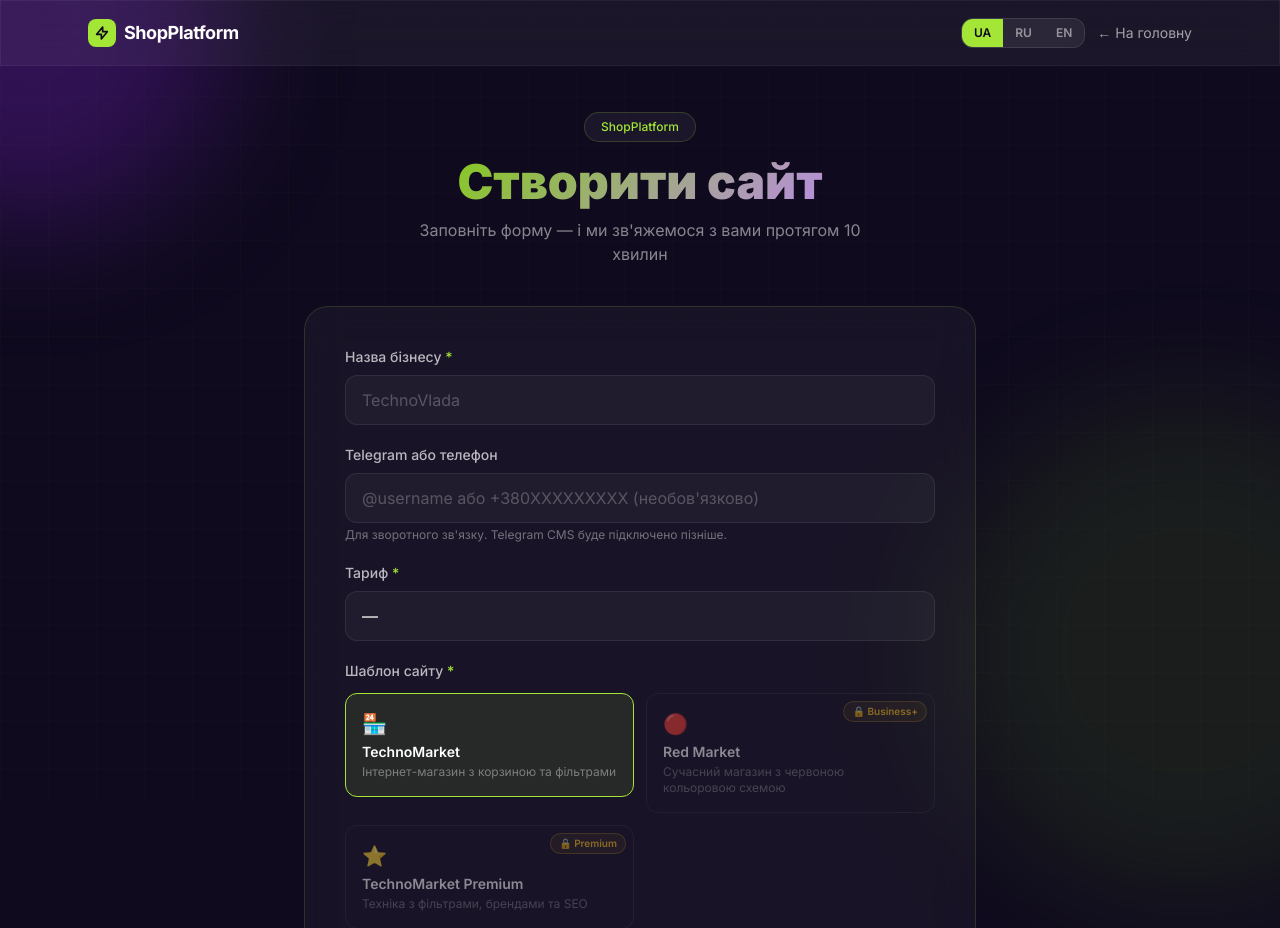
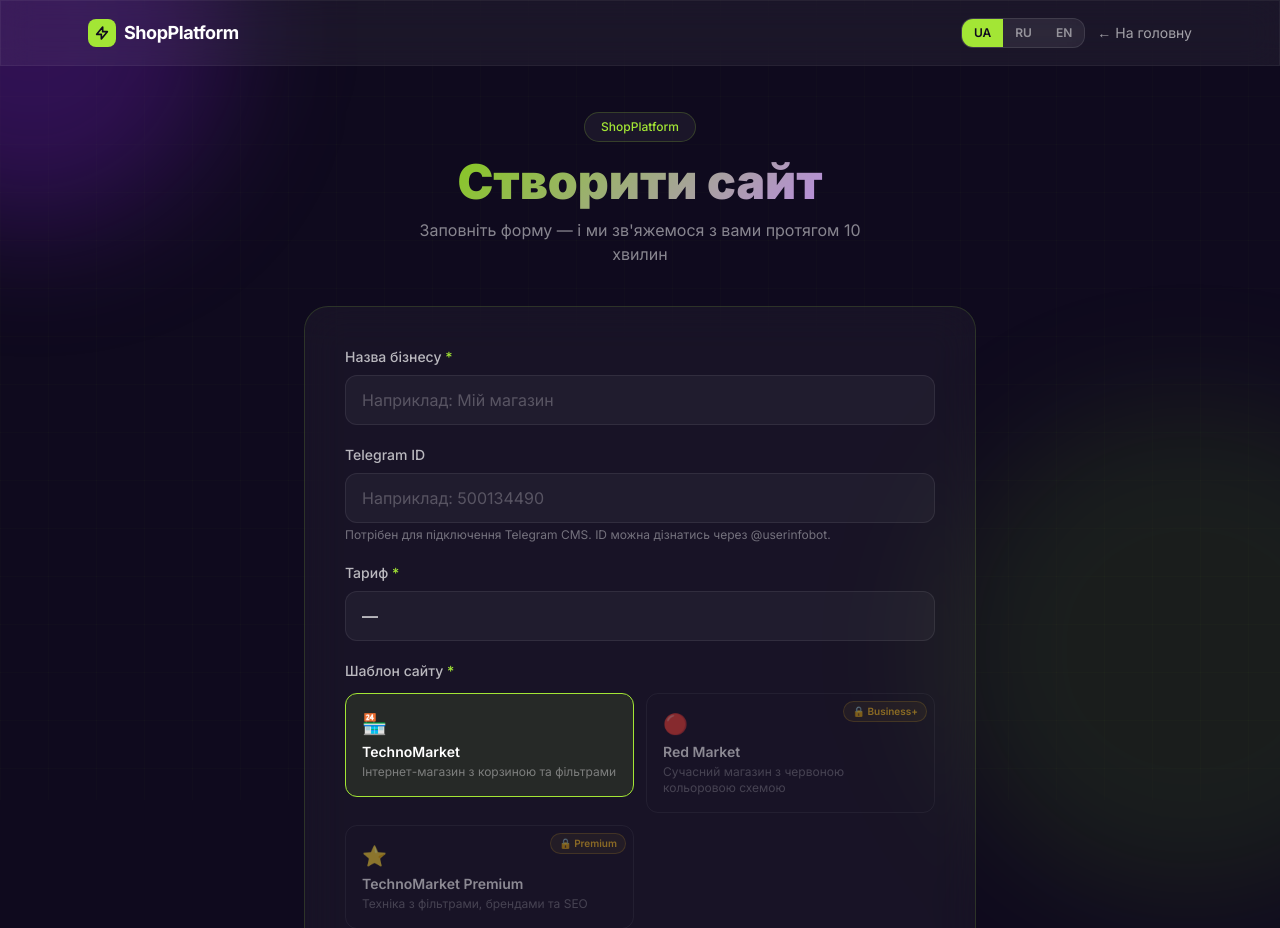
Before and after one commit to prostoArtemG/saas_platform, a FastAPI app: page /create-site in a window 1280 px wide. Shown: the top 928 px of the page. Run offline with FastAPI, Linux system fonts and the light colour scheme; parts of the project's set-up code (start-up, migrations or seed data) failed here and were passed over; some libraries are stand-ins or nearby versions.

Commit message:
Update create_site.html

```diff
--- a/templates/create_site.html
+++ b/templates/create_site.html
@@ -123,19 +123,19 @@
           <input type="text" name="business_name" required maxlength="255"
                  value="{{ form.business_name | default('') }}"
                  class="form-input w-full px-4 py-3 rounded-xl text-base"
-                 placeholder="TechnoVlada" />
+                 placeholder="Наприклад: Мій магазин" />
         </div>
 
         <!-- Telegram username / phone (optional) -->
         <div class="mb-5">
           <label class="block text-sm font-medium text-white/70 mb-2">
-            Telegram або телефон
+            Telegram ID
           </label>
           <input type="text" name="telegram" maxlength="128"
                  value="{{ form.telegram or '' }}"
                  class="form-input w-full px-4 py-3 rounded-xl text-base"
-                 placeholder="@username або +380XXXXXXXXX (необов'язково)" />
-          <small class="block mt-1 text-white/40 text-xs">Для зворотного зв'язку. Telegram CMS буде підключено пізніше.</small>
+                 placeholder="Наприклад: 500134490" />
+          <small class="block mt-1 text-white/40 text-xs">Потрібен для підключення Telegram CMS. ID можна дізнатись через @userinfobot.</small>
         </div>
 
         <!-- Plan (first — determines which templates are available) -->
```
